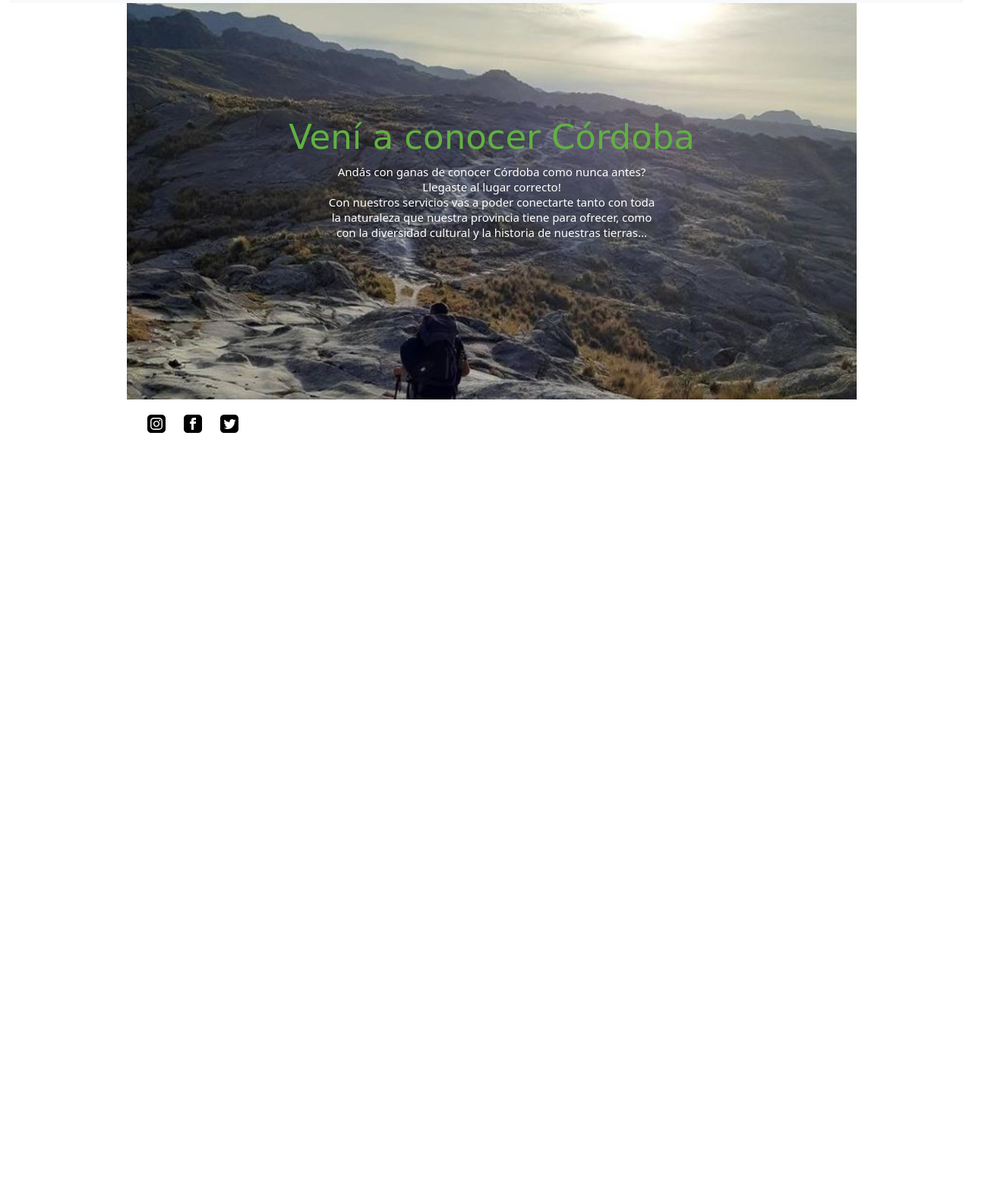
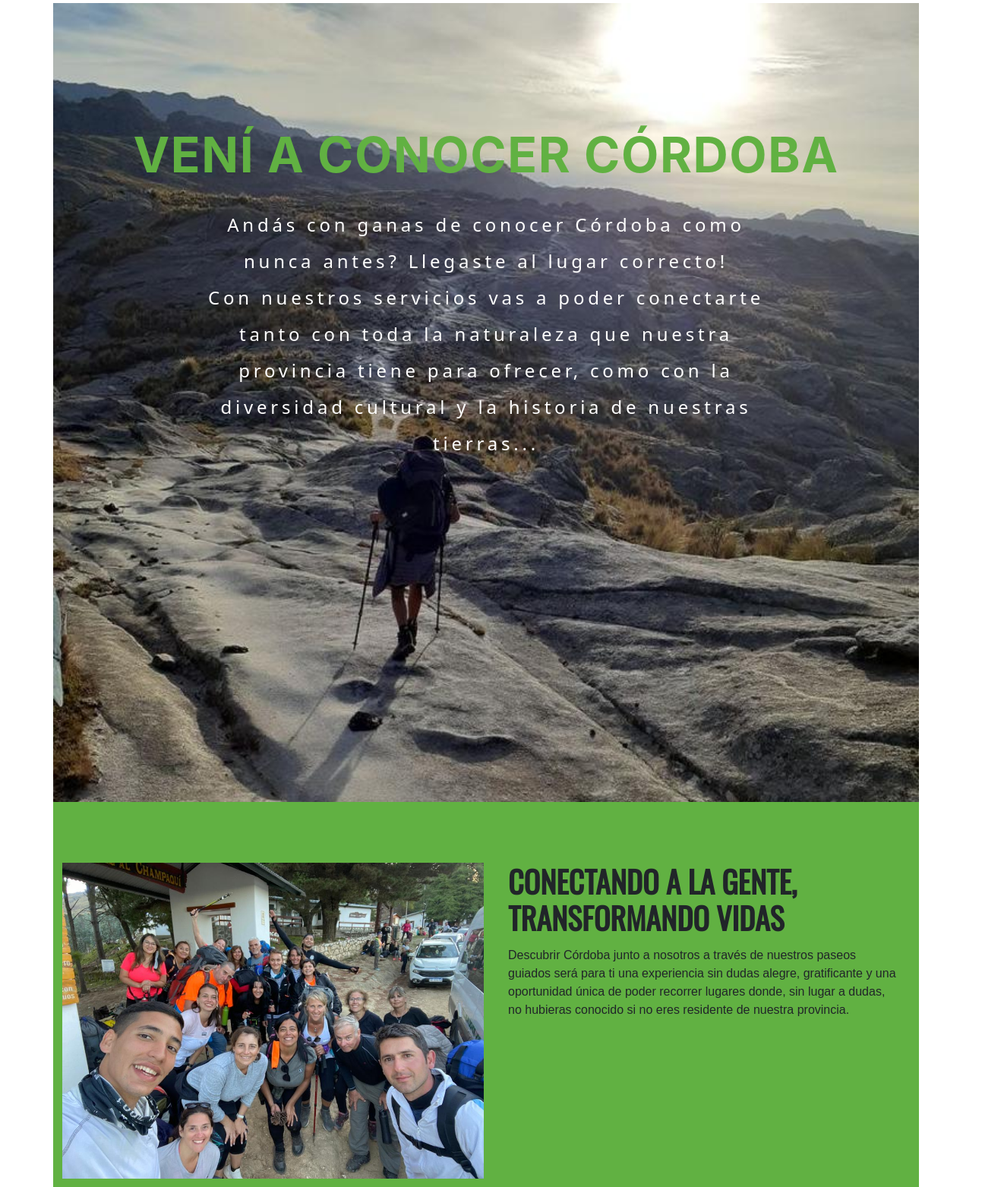
Before and after one commit to ijvas/Conociendo-Cordoba, a website: page index.html in a window 1280 px wide. Shown: the part 74-1637 px from the top of the page at 76% size, 1322 px wide, since content can reach past the window. Before the commit the page ends 800 px from the top, so only its background shows below. Drawn offline with nearby package versions, Linux system fonts and the light colour scheme.

Commit message:
Hemos agregado contenido al Index, hemos hecho responsive su main y hemos sacado el background color que viene por defecto al navbar

```diff
--- a/index.html
+++ b/index.html
@@ -11,6 +11,9 @@
       <title>Conociendo Córdoba - Vení, hablanos y conocé Córdoba de una manera diferente</title>
       <meta name="description" content="Conociendo Córdoba ofrece paquetes de paseos turísticos por distintas localidades clave de la Provincia de Córdoba, los cuales harán de tu visita a nuestra provincia un recuerdo inolvidable.">
       <meta name="keywords" content="empresa, turismo, cordoba capital, carlos paz, santa rosa de calamuchita, cosquin, miramar, viajes, paseos, guia turistico, sierras, rios">
+      <link rel="preconnect" href="https://fonts.googleapis.com">
+      <link rel="preconnect" href="https://fonts.gstatic.com" crossorigin>
+      <link href="https://fonts.googleapis.com/css2?family=Oswald&display=swap" rel="stylesheet">
       <link rel="stylesheet" href="https://cdnjs.cloudflare.com/ajax/libs/animate.css/4.1.1/animate.min.css"/>
       <link href="https://cdn.jsdelivr.net/npm/bootstrap@5.0.0/dist/css/bootstrap.min.css" rel="stylesheet" integrity="sha384-wEmeIV1mKuiNpC+IOBjI7aAzPcEZeedi5yW5f2yOq55WWLwNGmvvx4Um1vskeMj0" crossorigin="anonymous">
       <link rel="stylesheet" href="src/css/styles.css" type="text/css">
@@ -24,7 +27,7 @@
     <header class="container-fluid">
 
 
-      <nav class="header__navbar navbar navbar-expand-lg navbar-light bg-light">
+      <nav class="header__navbar navbar navbar-expand-lg navbar-light">
 
         <div class="container">
 
@@ -73,8 +76,6 @@
 
     <main class="mainDelIndex container">
 
-      <img src="src/img/index/trekkingAlone.jpg" alt="Alguien haciendo trekking en las sierras de Córdoba" class="mainDelIndex__imagen">
-
       <h1 class="mainDelIndex__titulo animate__animated animate__fadeInDown">Vení a conocer Córdoba</h1>
 
       <p class="mainDelIndex_parrafo animate__animated animate__fadeInUp">
@@ -85,6 +86,23 @@
       </p>
 
     </main>
+
+    <section class="seccion1DelIndex container">
+
+      <img src="src/img/index/grupoChampaqui.jpeg" class="seccion1DelIndex__img" alt="Grupo de personas abrazadas antes de emprender la partida
+      hacia la cima del Cerro Champaquí">
+
+      <h3 class="seccion1DelIndex__titulo">
+        Conectando a la gente, transformando vidas
+      </h3>
+
+      <p class="seccion1DelIndex__parrafo">
+        Descubrir Córdoba junto a nosotros a través de nuestros paseos guiados será para ti una experiencia sin dudas
+        alegre, gratificante y una oportunidad única de poder recorrer lugares donde, sin lugar a dudas, no hubieras
+        conocido si no eres residente de nuestra provincia.
+      </p>
+
+    </section>
 
 
     <footer class="footerDelIndex container">
--- a/src/scss/styles.scss
+++ b/src/scss/styles.scss
@@ -9,10 +9,13 @@ $verdeCordoba: #61B142;
 $Impact: Impact, Haettenschweiler, 'Arial Narrow Bold', sans-serif;
 $paddingParaBotones: 4px;
 
+
 h1 {
     color: $verdeCordoba;
-    font-size: 40px;
-    font-family: 'Homemade Apple', cursive;
+    font-size: 4rem;
+    font-family: "Montserrat", -apple-system, BlinkMacSystemFont, "Segoe UI", Roboto, "Helvetica Neue", Arial, "Noto Sans", sans-serif, "Apple Color Emoji", "Segoe UI Emoji", "Segoe UI Symbol", "Noto Color Emoji";
+    font-weight: 700;
+    text-transform: uppercase;
     text-align: center;
 }
 
@@ -25,37 +28,142 @@ h2 {
 }
 
 
+
+/*Acá empiezan los estilos del Index*/
+
+
+
+
 .mainDelIndex {
-    display: grid;
-    grid-template-columns: 1fr 1.5fr 1fr;
-    grid-template-rows: 1fr 1.75fr 1fr;
-    grid-template-areas:
-        "img img img"
-        "img centro img"
-        "img img img";
+    background-image: url(../img/index/trekkingAloneGrande.jpeg);
+    background-repeat: no-repeat;
+    background-size: 100%;
 
-    img {
-        grid-area: img;
+}
+
+@media(min-width:1px) {
+
+    .mainDelIndex h1{
+        font-size: 1.5rem;
+        padding-top: 4rem;
+        line-height: 2.5rem;
+        margin-bottom: 0px;
+        letter-spacing: 0.1rem;
     }
 
-    h1 {
-        grid-area: centro;
+    .mainDelIndex p{
+        padding-top: 0px;
+        padding-bottom: 4.7rem;
+        margin: auto;
+        font-size: 0.5rem;
+        font-weight: 400;
+        color: #fff;
+        line-height: 0.9rem;
+        letter-spacing: 0.2rem;
+        text-align: center;
+        max-width: 75%;
+    }
+}
+
+@media(min-width:319px) {
+
+    .mainDelIndex h1{
+        padding-top: 5rem;
     }
 
-    p {
-        grid-area: centro;
-        color: white;
-        max-width: 500px;
-        text-align: center;
-        margin: auto;
-        line-height: 25px;
+    .mainDelIndex p{
+        padding-top: 1rem;
+        padding-bottom: 3.7rem;
+        font-size: 0.7rem;
+        line-height: 1rem;
     }
-    align-content: center;
 }
 
+@media(min-width: 400px) {
 
-.mainDelIndex__imagen {
-    width: 100%
+    .mainDelIndex h1{
+        padding-top: 5rem;
+    }
+
+    .mainDelIndex p{
+        padding-top: 1rem;
+        padding-bottom: 7rem;
+        font-size: 0.7rem;
+        line-height: 1rem;
+    }
+}
+
+@media(min-width:768px) {
+
+    .mainDelIndex h1{
+        font-size: 4rem;
+        padding-top: 10rem;
+        line-height: 5rem;
+    }
+
+    .mainDelIndex p{
+        padding: 1.75rem;
+        padding-bottom: 8rem;
+        font-size: 1.5rem;
+        font-weight: 300;
+        color: #fff;
+        line-height: 3rem;
+        letter-spacing: 0.3rem;
+    }
+
+}
+
+@media(min-width: 1200px) {
+
+    .mainDelIndex h1{
+        font-size: 4rem;
+        padding-top: 10rem;
+        line-height: 5rem;
+    }
+
+    .mainDelIndex p{
+        padding: 1.75rem;
+        padding-bottom: 28rem;
+        font-size: 1.5rem;
+        font-weight: 400;
+        color: #fff;
+        line-height: 3rem;
+        letter-spacing: 0.3rem;
+    }
+
+    .seccion1DelIndex {
+        padding-top: 5rem;
+        padding-bottom: 4.75rem;
+        display: grid;
+        grid-template-columns: 1fr 1fr;
+        grid-template-rows: 1fr 3fr;
+        grid-template-areas:
+        "imagen titulo"
+        "imagen parrafo";
+        column-gap: 2rem;
+        background-color: $verdeCordoba;
+    }
+
+    .seccion1DelIndex__img {
+        grid-area: imagen;
+        width: 555px;
+    }
+
+    .seccion1DelIndex__titulo {
+        grid-area: titulo;
+        font-family: "Oswald", sans-serif;
+        text-transform: uppercase;
+        font-weight: 600;
+        margin-bottom: 14px;
+        font-size: 40px;
+    }
+
+    .seccion1DelIndex__parrafo {
+        grid-area: parrafo;
+        padding-right: 1rem;
+        font-family: "Monserrat", sans-serif;
+    }
+
 }
 
 .footerDelIndex {
@@ -69,88 +177,6 @@ h2 {
     margin-top: 20px;
     margin-right: 20px;
 }
-
-
-@media(max-width:575px) {
-    .mainDelIndex h1{
-        font-size: 30px;
-        margin-top: 60px;
-    }
-
-    .mainDelIndex p{
-        padding: 30px;
-        margin-bottom: 75px;
-        font-size: 10px;
-        line-height: 15px;
-    }
-}
-
-@media(min-width:576px) and (max-width:767px) {
-    .mainDelIndex h1{
-        font-size: 35px;
-        margin-top: 55px;
-    }
-
-    .mainDelIndex p{
-        padding: 30px;
-        margin-bottom: 75px;
-        font-size: 12px;
-        line-height: 15px;
-    }
-}
-
-@media(min-width:768px) and (max-width:991px) {
-    .mainDelIndex h1{
-        font-size: 45px;
-        margin-top: 75px;
-    }
-
-    .mainDelIndex p{
-        padding: 30px;
-        margin-bottom: 100px;
-        font-size: 15px;
-        line-height: 20px;
-    }
-}
-
-@media(min-width:992px) and (max-width:1199px) {
-    .mainDelIndex h1{
-        font-size: 45px;
-        margin-top: 125px;
-    }
-
-    .mainDelIndex p{
-        padding: 30px;
-        margin-bottom: 180px;
-        font-size: 15px;
-        line-height: 20px;
-    }
-}
-
-@media(min-width:1200px) {
-    .mainDelIndex h1{
-        font-size: 45px;
-        margin-top: 150px;
-    }
-
-    .mainDelIndex p{
-        padding: 30px;
-        margin-bottom: 180px;
-        font-size: 15px;
-        line-height: 20px;
-    }
-
-    .mainDelIndex {
-        margin-right: 180px;
-    }
-
-    .footerDelIndex {
-        margin-left: 182px;
-    }
-}
-
-
-
 
 
 
```
Also changed, not shown: pages/contactanos.html (+1 -1 lines), pages/galeriaDeImagenes.html (+1 -1 lines), pages/nosotros.html (+1 -1 lines), src/css/styles.css, src/img/index/grupoChampaqui.jpeg (added).
